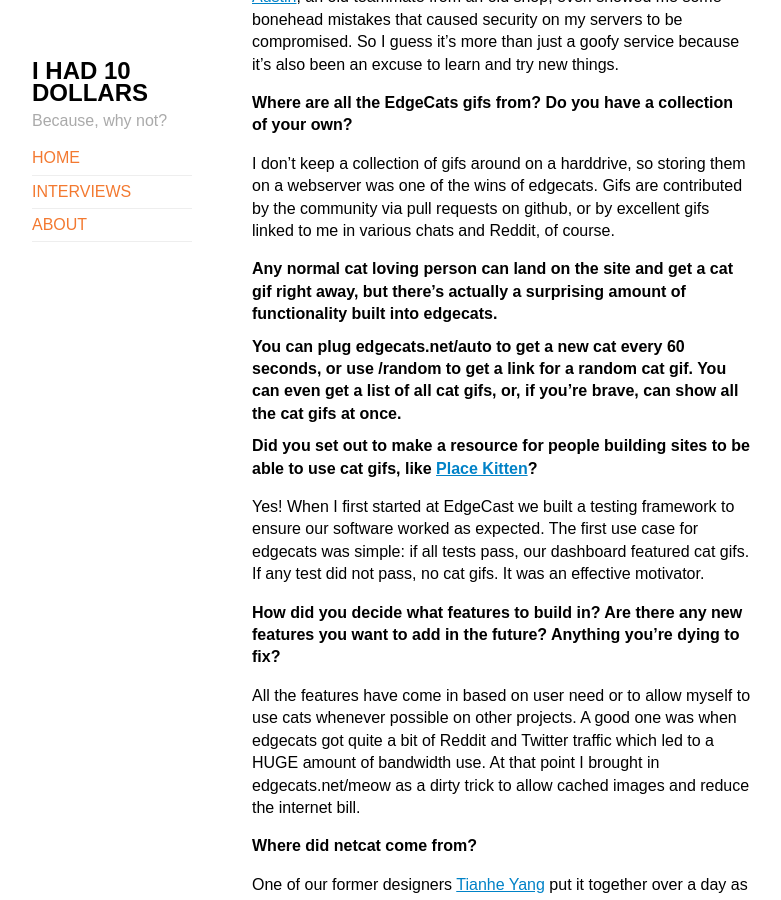
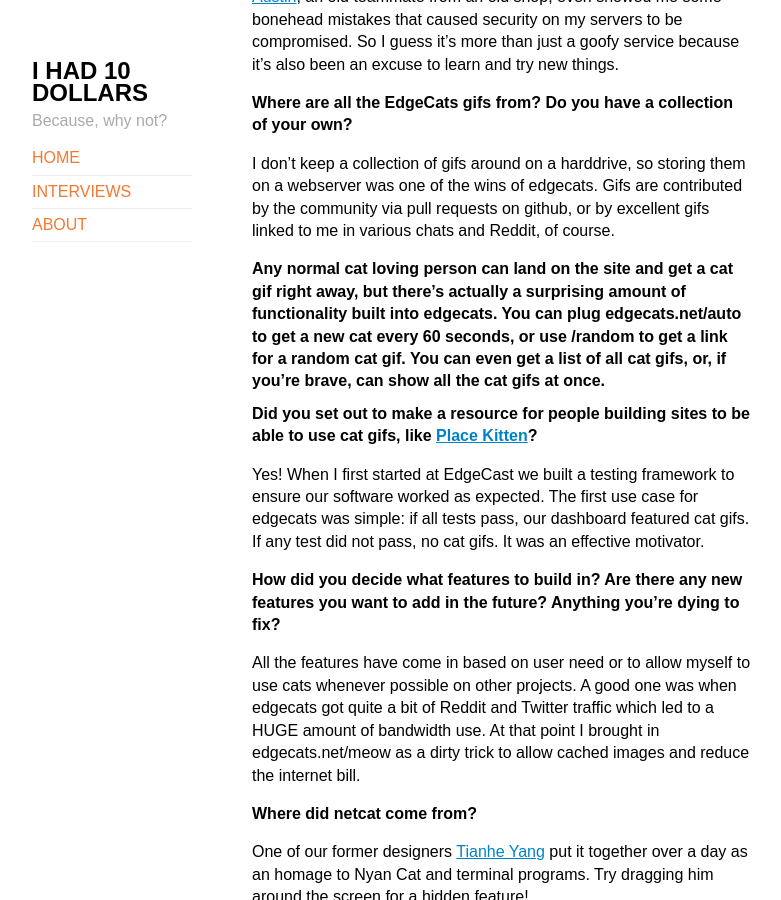
Before and after one commit to 10dollars/tendollars.github.io.raw, a Jekyll site: the page built from _posts/2014-04-30-carlo-flores.md, in a window 1280 px wide and 900 px high, scrolled down 960 px. Shown: the whole window, without its empty margins (248-1029 px from the left). Built offline with Jekyll 4.4.1, drawn with Linux system fonts in a browser that asks for light colours.

Commit message:
consolidate features question.

```diff
--- a/_posts/2014-04-30-carlo-flores.md
+++ b/_posts/2014-04-30-carlo-flores.md
@@ -20,9 +20,7 @@
 
 I don't keep a collection of gifs around on a harddrive, so storing them on a webserver was one of the wins of edgecats.  Gifs are contributed by the community via pull requests on github, or by excellent gifs linked to me in various chats and Reddit, of course.
 
-#### Any normal cat loving person can land on the site and get a cat gif right away, but there's actually a surprising amount of functionality built into edgecats.
-
-#### You can plug edgecats.net/auto to get a new cat every 60 seconds, or use /random to get a link for a random cat gif. You can even get a list of all cat gifs, or, if you're brave, can show all the cat gifs at once.
+#### Any normal cat loving person can land on the site and get a cat gif right away, but there's actually a surprising amount of functionality built into edgecats. You can plug edgecats.net/auto to get a new cat every 60 seconds, or use /random to get a link for a random cat gif. You can even get a list of all cat gifs, or, if you're brave, can show all the cat gifs at once.
 
 #### Did you set out to make a resource for people building sites to be able to use cat gifs, like [Place Kitten](http://placekitten.com/)?
 
```
Also changed, not shown: 2 other files.
